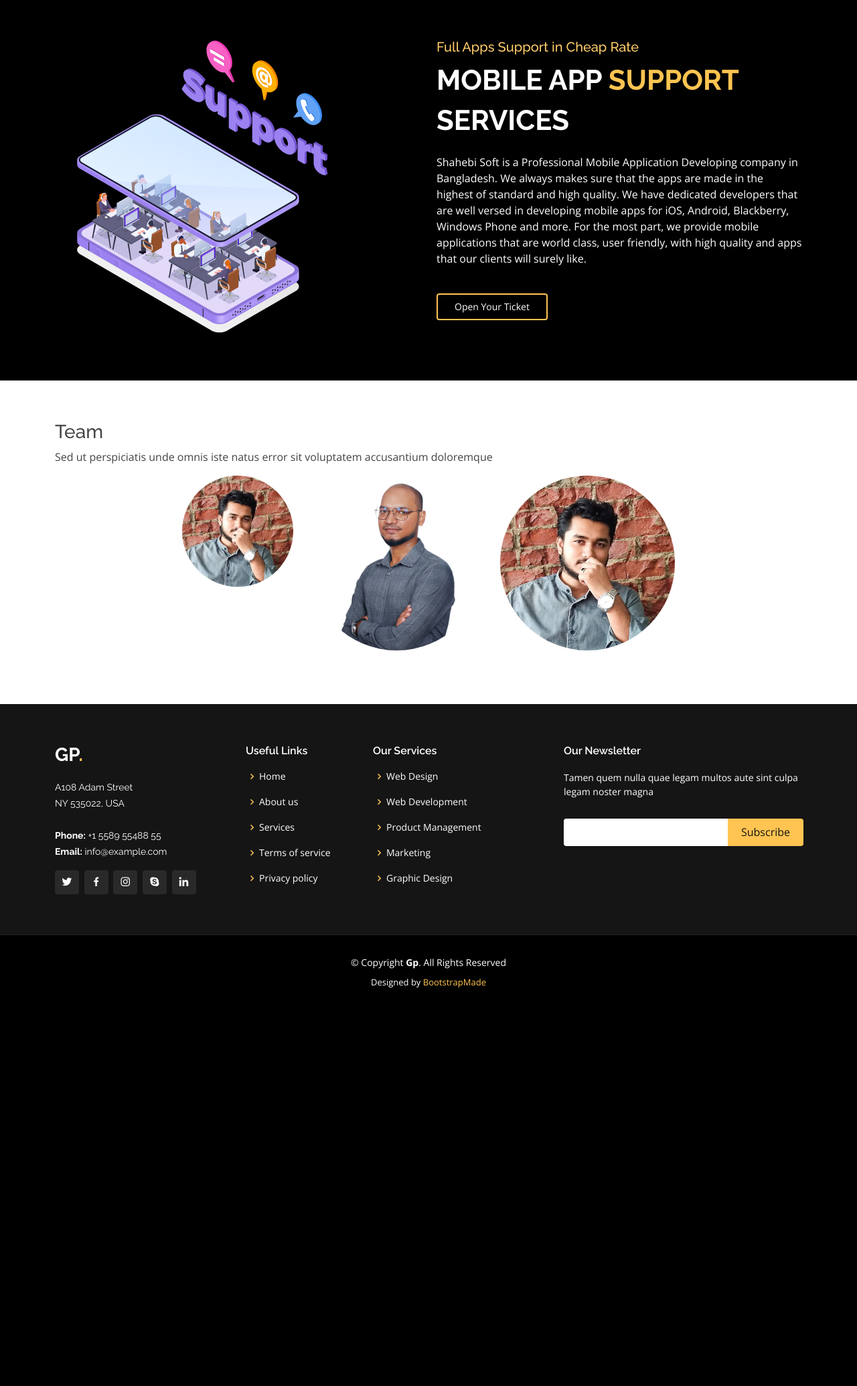
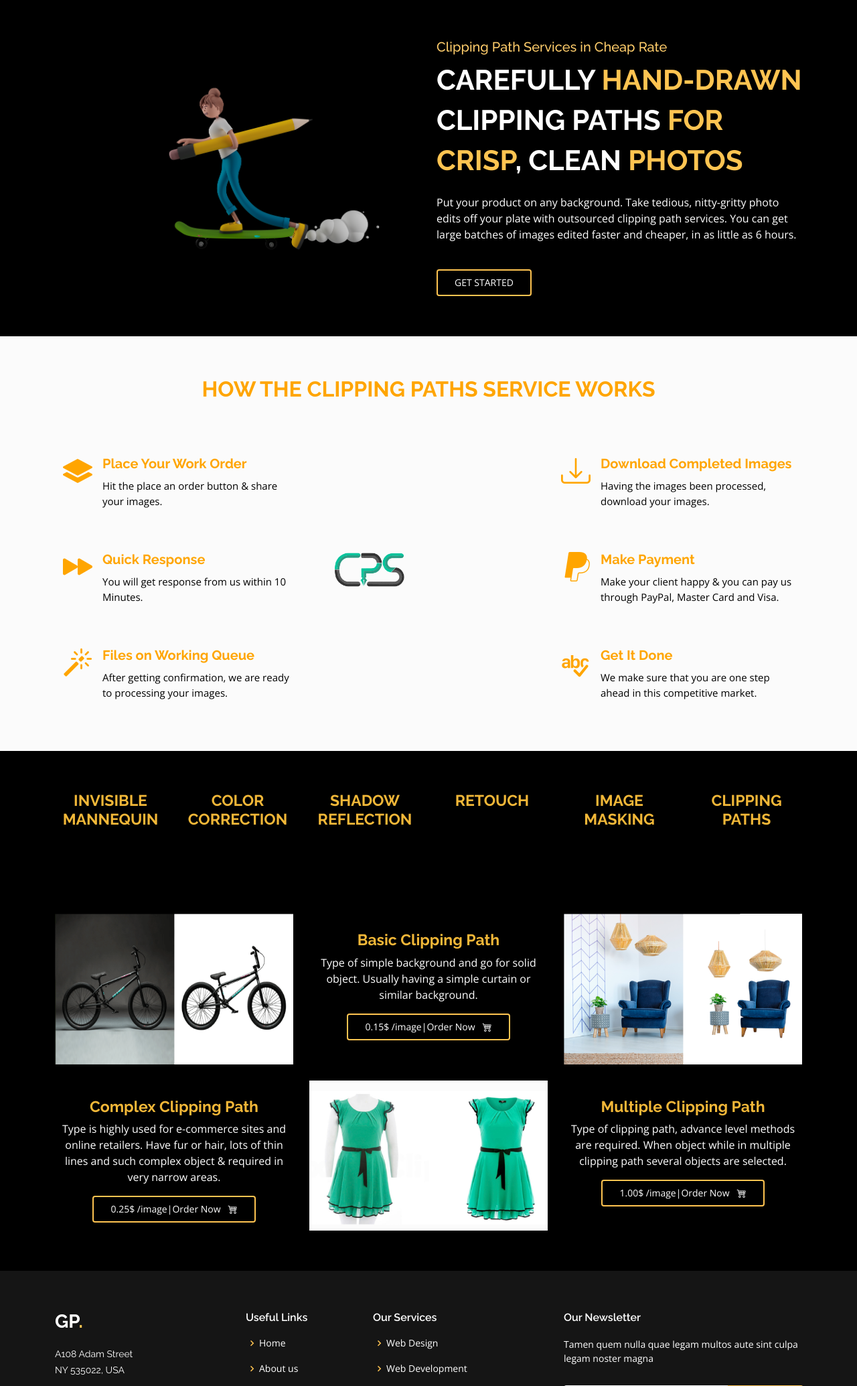
Before and after one commit to nuaiman03/Shahebi, a PHP site: page /clipping-path-service.php in a window 1280 px wide. Shown: the part 70-2139 px from the top of the page at 67% size. Before the commit the page ends 1545 px from the top, so only its background shows below. Run offline with PHP 8.4, Linux system fonts and the light colour scheme; some libraries are stand-ins or nearby versions.

Commit message:
update 13

```diff
--- a/clipping-path-service.php
+++ b/clipping-path-service.php
@@ -6,13 +6,13 @@
 
         <div class="row content">
           <div class="col-lg-6" data-aos="fade-right">
-            <img src="assets/img/asp.png" class="img-fluid" alt="">
+            <img src="assets/img/cd.png" class="img-fluid" alt="">
           </div>
           <div class="col-lg-6 pt-4 pt-lg-0" data-aos="fade-left">
-            <h5 style="color: #ffcd6b;">Full Apps Support in Cheap Rate</h5>
-            <h2>Mobile App <span>Support</span> Services</h2>
-            <p style="color: white;">Shahebi Soft is a Professional Mobile Application Developing company in Bangladesh. We always makes sure that the apps are made in the highest of standard and high quality. We have dedicated developers that are well versed in developing mobile apps for iOS, Android, Blackberry, Windows Phone and more. For the most part, we provide mobile applications that are world class, user friendly, with high quality and apps that our clients will surely like. </p><br>
-            <a href="#about" class="get-started-btn scrollto">Open Your Ticket</a>
+            <h5 style="color: #ffcd6b;">Clipping Path Services in Cheap Rate</h5>
+            <h2>Carefully <span>hand-drawn</span> clipping paths <span>for crisp</span>, clean <span>photos</span></h2>
+            <p style="color: white;">Put your product on any background. Take tedious, nitty-gritty photo edits off your plate with outsourced clipping path services. You can get large batches of images edited faster and cheaper, in as little as 6 hours.</p><br>
+            <a href="#about" class="get-started-btn scrollto">GET STARTED</a>
           </div>
         </div>
 
@@ -20,72 +20,142 @@
     </section><!-- End Heading Section -->
 
 
-    <!-- Updating Website Software Section -->
-    <section id="team-3">
+    <!-- ======= SCHOOL MANAGEMENT SOFTWARE Description Section ======= -->
+<section id="features" class="features" style="background: #FBFBFB;">
     <div class="container" data-aos="fade-up">
-        <div class="section-header">
-          <h3>Team</h3>
-          <p>Sed ut perspiciatis unde omnis iste natus error sit voluptatem accusantium doloremque</p>
+        <div class="row justify-content-center feature-icons" data-aos="fade-up">
+            <h3 style="text-transform: uppercase; color: orange;">How The CLIPPING PATHS Service Works</h3>
+            <div class="row content">
+                <div class="col-lg-4" data-aos="fade-right">
+                    <div class="icon-box" data-aos="fade-up">
+                        <i style="color: orange;" class="bi bi-layers-fill"></i>
+                        <div>
+                            <h4 style="color: orange;">Place Your Work Order</h4>
+                            <p style="color: black;">Hit the place an order button &  share your images.</p>
                         </div>
-
-        <div class="row justify-content-center">
-
-          <div class="col-lg-2 col-md-6" data-aos="zoom-out" data-aos-delay="100">
-            <div class="member">
-              <img src="assets/img/team/team-1.jpg" class="img-fluid" alt="">
-              <div class="member-info">
-                <div class="member-info-content">
-                  <h4>Walter White</h4>
-                  <span>Chief Executive Officer</span>
-                  <div class="social">
-                    <a href=""><i class="bi bi-twitter"></i></a>
-                    <a href=""><i class="bi bi-facebook"></i></a>
-                    <a href=""><i class="bi bi-instagram"></i></a>
-                    <a href=""><i class="bi bi-linkedin"></i></a>
                     </div>
+                    <br><br>
+                    <div class="icon-box" data-aos="fade-up">
+                        <i style="color: orange;" class="bi bi-fast-forward-fill"></i>
+                        <div>
+                            <h4 style="color: orange;">Quick Response</h4>
+                            <p style="color: black;">You will get response from us within 10 Minutes.</p>
+                        </div>
+                    </div>
+                    <br><br>
+                    <div class="icon-box" data-aos="fade-up">
+                        <i style="color: orange;" class="bi bi-magic"></i>
+                        <div>
+                            <h4 style="color: orange;">Files on Working Queue</h4>
+                            <p style="color: black;">After getting confirmation, we are ready to processing your images.</p>
+                        </div>
+                    </div>
+                </div>
+                <div class="col-lg-4 jus" data-aos="fade-right">
+                    <img src="assets/img/info-cps.gif" class="img-fluid" alt="">
+                </div>
+                <div class="col-lg-4 pt-4 pt-lg-0" data-aos="fade-left">
+                    <div class="icon-box" data-aos="fade-up">
+                        <i style="color: orange;" class="bi bi-download"></i>
+                        <div>
+                            <h4 style="color: orange;">Download Completed Images</h4>
+                            <p style="color: black;">Having the images been processed, download your images.</p>
+                        </div>
+                    </div>
+                    <br><br>
+                    <div class="icon-box" data-aos="fade-up">
+                        <i style="color: orange;" class="bi bi-paypal"></i>
+                        <div>
+                            <h4 style="color: orange;">Make Payment</h4>
+                            <p style="color: black;">Make your client happy  & you can pay us through PayPal, Master Card and Visa.</p>
+                        </div>
+                    </div>
+                    <br><br>
+                    <div class="icon-box" data-aos="fade-up">
+                        <i style="color: orange;" class="bi bi-spellcheck"></i>
+                        <div>
+                            <h4 style="color: orange;">Get It Done</h4>
+                            <p style="color: black;">We make sure that you are one step ahead in this competitive market.</p>
                         </div>
                     </div>
                 </div>
             </div>
 
-          <div class="col-lg-3 col-md-6" data-aos="zoom-out" data-aos-delay="200">
-            <div class="member">
-              <img src="assets/img/team/team-2.jpg" class="img-fluid" alt="">
-              <div class="member-info">
-                <div class="member-info-content">
-                  <h4>Sarah Jhonson</h4>
-                  <span>Product Manager</span>
-                  <div class="social">
-                    <a href=""><i class="bi bi-twitter"></i></a>
-                    <a href=""><i class="bi bi-facebook"></i></a>
-                    <a href=""><i class="bi bi-instagram"></i></a>
-                    <a href=""><i class="bi bi-linkedin"></i></a>
+        </div><!-- End SCHOOL MANAGEMENT SOFTWARE Description Icons -->
+
+    </div>
+
+</section><!-- End Features Section -->
+
+
+<!-- Services Section - Home Page -->
+<section id="services" class="services-1" style="background: black">
+    <div class="container">
+        <div class="row gy-4">
+            <div data-aos-delay="100" data-aos="fade-up" class="col-lg-2">
+                <h4 class="title" style="color: #f1b738; text-align: center; font-weight: bold; font-size: 23px;">INVISIBLE MANNEQUIN</h4>
+            </div>
+            <div data-aos-delay="100" data-aos="fade-up" class="col-lg-2">
+                <h4 class="title" style="color: #f1b738; text-align: center; font-weight: bold; font-size: 23px;"">COLOR CORRECTION</h4>
+            </div>
+            <div data-aos-delay="100" data-aos="fade-up" class="col-lg-2">
+                <h4 class="title" style="color: #f1b738; text-align: center; font-weight: bold; font-size: 23px;"">SHADOW REFLECTION</h4>
+            </div>
+            <div data-aos-delay="100" data-aos="fade-up" class="col-lg-2">
+                <h4 class="title" style="color: #f1b738; text-align: center; font-weight: bold; font-size: 23px;"">RETOUCH</h4>
+            </div>
+            <div data-aos-delay="100" data-aos="fade-up" class="col-lg-2">
+                <h4 class="title" style="color: #f1b738; text-align: center; font-weight: bold; font-size: 23px;"">IMAGE MASKING</h4>
+            </div>
+            <div data-aos-delay="100" data-aos="fade-up" class="col-lg-2">
+                <h4 class="title" style="color: #f1b738; text-align: center; font-weight: bold; font-size: 23px;"">CLIPPING PATHS</h4>
+            </div>
+        </div>
+    </div>
+</section><!-- End Services Section -->
+
+
+<!-- Services Section - Home Page -->
+<section id="services" class="services-1" style="background: black">
+    <div class="container">
+        <div class="row gy-4">
+            <div data-aos-delay="100" data-aos="fade-up" class="col-lg-4">
+              <img src="assets/img/clip-1.png" class="img-fluid" alt="">
+            </div>
+            <div data-aos-delay="100" data-aos="fade-up" class="col-lg-4">
+                <h4 class="title" style="padding-top: 7%; color: #f1b738; text-align: center; font-weight: bold; font-size: 23px; text-transform: upercase;">Basic Clipping Path</h4>
+                <p style="color: white; text-align: center;">Type of simple background and go for solid object. Usually having a simple curtain or similar background. </p>
+                <div class="text-center">
+                    <a href="#" class="get-started-btn scrollto">0.15$ /image|Order Now &nbsp; <i class="bi bi-cart4"></i></a>
+                </div>
+            </div>
+            <div data-aos-delay="100" data-aos="fade-up" class="col-lg-4">
+              <img src="assets/img/clip-2.png" class="img-fluid" alt="">
+            </div>
+        </div>
+        <br>
+        <div class="row gy-4">
+            <div data-aos-delay="100" data-aos="fade-up" class="col-lg-4">
+                <h4 class="title" style="padding-top: 7%; color: #f1b738; text-align: center; font-weight: bold; font-size: 23px; text-transform: upercase;">Complex Clipping Path</h4>
+                <p style="color: white; text-align: center;">Type is highly used for e-commerce sites and online retailers. Have fur or hair, lots of thin lines and such complex object & required in very narrow areas.</p>
+                <div class="text-center">
+                    <a href="#" class="get-started-btn scrollto">0.25$ /image|Order Now &nbsp; <i class="bi bi-cart4"></i></a>
+                </div>
+            </div>
+            <div data-aos-delay="100" data-aos="fade-up" class="col-lg-4">
+              <img src="assets/img/clip-3.png" class="img-fluid" alt="">
+            </div>
+            <div data-aos-delay="100" data-aos="fade-up" class="col-lg-4">
+                <h4 class="title" style="padding-top: 7%; color: #f1b738; text-align: center; font-weight: bold; font-size: 23px; text-transform: upercase;">Multiple Clipping Path</h4>
+                <p style="color: white; text-align: center;">Type of clipping path, advance level methods are required. When object while in multiple clipping path several objects are selected.</p>
+                <div class="text-center">
+                    <a href="#" class="get-started-btn scrollto">1.00$ /image|Order Now &nbsp; <i class="bi bi-cart4"></i></a>
                 </div>
             </div>
         </div>
     </div>
-          </div>
+</section><!-- End Services Section -->
 
-          <div class="col-lg-3 col-md-6" data-aos="zoom-out" data-aos-delay="300">
-            <div class="member">
-              <img src="assets/img/team/team-1.jpg" class="img-fluid" alt="">
-              <div class="member-info">
-                <div class="member-info-content">
-                  <h4>William Anderson</h4>
-                  <span>CTO</span>
-                  <div class="social">
-                    <a href=""><i class="bi bi-twitter"></i></a>
-                    <a href=""><i class="bi bi-facebook"></i></a>
-                    <a href=""><i class="bi bi-instagram"></i></a>
-                    <a href=""><i class="bi bi-linkedin"></i></a>
-                  </div>
-                </div>
-              </div>
-            </div>
-          </div>
 
-        </div>
 
-      </div>
-    </section><!-- End Team Section -->
 <?php require_once('main/footer.php'); ?>
--- a/main/footer.php
+++ b/main/footer.php
@@ -87,6 +87,11 @@
   <!-- Template Main JS File -->
   <script src="assets/js/main.js"></script>
 
+  <script src="js/jquery-3.3.1.min.js"></script>
+    <script src="js/popper.min.js"></script>
+    <script src="js/bootstrap.min.js"></script>
+    <script src="js/owl.carousel.min.js"></script>
+
 </body>
 
 </html>
--- a/main/header.php
+++ b/main/header.php
@@ -28,6 +28,11 @@
   <!-- Template Main CSS File -->
   <link href="assets/css/styles.css" rel="stylesheet">
   <link href="assets/css/dynamic-web-style.css" rel="stylesheet">
+
+
+  <link rel="stylesheet" href="fonts/icomoon/style.css">
+    <link rel="stylesheet" href="css/owl.carousel.min.css">
+
 
   <!-- =======================================================
   * Template Name: Gp
```
Also changed, not shown: sms-marketing-data.php (+20 -32 lines), assets/css/dynamic-web-style.css (line endings or trailing spaces), assets/img/c3.png (added), assets/img/cd.png (added), assets/img/clip-1.png (added), assets/img/clip-2.png (added), assets/img/clip-3.png (added), assets/img/clip-h.gif (added), assets/img/gd.png (added), assets/img/info-cps.gif (added). Lines whose indentation alone changed are shown as unchanged.
